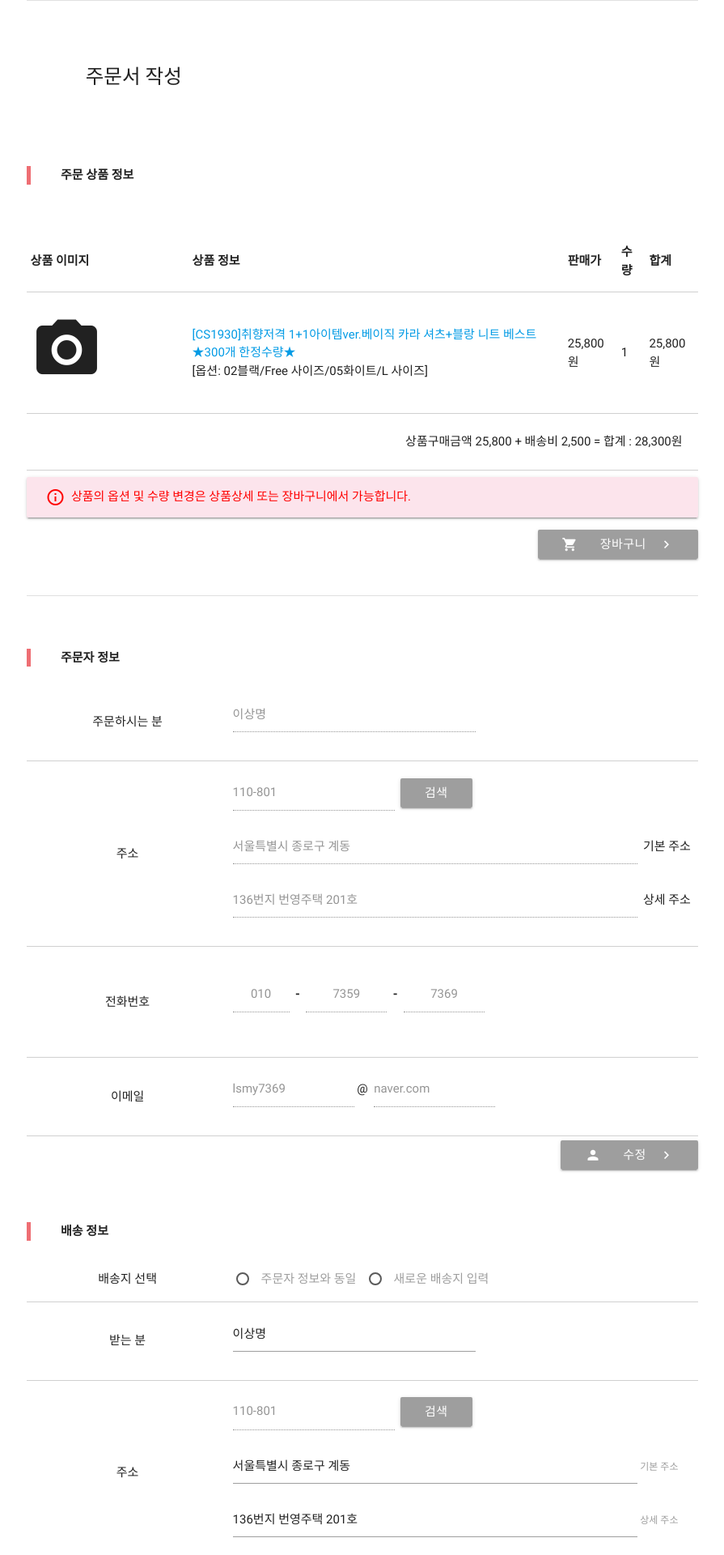
After one commit to KICPYK1704/Spring, a Java web app: page /orderprocess in a window 1280 px wide. The commit adds this page. Shown: the top 1920 px of the page at 81% size, without its empty margins (192-1087 px from the left). Run offline with Spring Boot 4, a stand-in JSP engine, Linux system fonts and the light colour scheme; the project's own start-up code is not run, and a stand-in starts its controllers and pages; some libraries are stand-ins or nearby versions.

Commit message:
171026
smsm

```diff
--- /dev/null
+++ b/team4_FinalProj/src/main/java/com/team4/finalproj/OrderProcessController.java
@@ -0,0 +1,12 @@
+package com.team4.finalproj;
+
+import org.springframework.stereotype.Controller;
+import org.springframework.web.bind.annotation.RequestMapping;
+
+@Controller
+public class OrderProcessController {
+	@RequestMapping("orderprocess")
+	public String orderProcess(){
+		return "orderprocess";
+	}
+}
--- /dev/null
+++ b/team4_FinalProj/src/main/webapp/WEB-INF/views/orderprocess.jsp
@@ -0,0 +1,200 @@
+<%@ page language="java" contentType="text/html; charset=UTF-8"
+    pageEncoding="UTF-8"%>
+<!DOCTYPE html>
+<html>
+<head>
+<meta http-equiv="Content-Type" content="text/html; charset=UTF-8">
+<title>Insert title here</title>
+<script src="https://ajax.googleapis.com/ajax/libs/jquery/3.2.1/jquery.min.js"></script>
+<link rel="stylesheet" href="https://cdnjs.cloudflare.com/ajax/libs/materialize/0.100.2/css/materialize.min.css">
+<script src="https://cdnjs.cloudflare.com/ajax/libs/materialize/0.100.2/js/materialize.min.js"></script>
+<link href="https://fonts.googleapis.com/icon?family=Material+Icons" rel="stylesheet">
+<script type="text/javascript">
+ $(document).ready(function() {
+    $('select').material_select();
+  });
+</script>
+</head>
+<body>
+	<div class="row">
+		<div class="col s8 offset-s2">
+			<!-- include top-->
+			<div class="divider"></div>
+			<br><br><br>
+			<h5>&nbsp;&nbsp;&nbsp;&nbsp;&nbsp;&nbsp;&nbsp;&nbsp;&nbsp;&nbsp;&nbsp;&nbsp;주문서 작성</h5>
+			<br> <br> <br>
+			<blockquote><b>&nbsp;&nbsp;&nbsp;&nbsp;주문 상품 정보</b></blockquote>
+			<p/><br>
+			<table class="bordered">
+				<tr><th>상품 이미지</th><th>상품 정보</th><th>판매가</th><th>수량</th><th>합계</th></tr>
+				<!-- 반복문 -->
+				<tr height="150px">
+					<td width="200px"><i class="large material-icons">camera_alt</i></td>
+					<td><a href="#!">[CS1930]취향저격 1+1아이템ver.베이직 카라 셔츠+블랑 니트 베스트 ★300개 한정수량★</a><br>[옵션: 02블랙/Free 사이즈/05화이트/L 사이즈]</td>
+					<td>25,800원</td>
+					<td>1</td>
+					<td>25,800원</td>
+				</tr>
+				<tr height="70px" style="">
+					<td colspan="5" style="text-align: right;">상품구매금액 25,800 + 배송비 2,500 = 합계 : 28,300원&nbsp;&nbsp;&nbsp;&nbsp;</td>
+				</tr>
+			</table>
+			<div class="card-panel valign-wrapper pink lighten-5" style="width: 100%; height: 50px; color: red"><i class="material-icons" style="color: red">info_outline</i>&nbsp;&nbsp;상품의 옵션 및 수량 변경은 상품상세 또는 장바구니에서 가능합니다.</div>
+			<div style="width: 100%; text-align: right; margin-top: 5px"><button class="waves-effect waves-light btn grey"><i class="material-icons left">shopping_cart</i>&nbsp;&nbsp;&nbsp;장바구니 <i class="material-icons right">chevron_right</i></button></div>
+			<br><br>
+			<div class="divider"></div>
+			<br><br>
+			<blockquote><b>&nbsp;&nbsp;&nbsp;&nbsp;주문자 정보</b></blockquote><p/>
+			<form action="orderprocess" name="frm" method="post">
+			<table class="bordered">
+				<tr>
+					<td style="width: 250px; text-align: center">주문하시는 분</td>
+					<td><input type="text" name="order_name" value="이상명" readonly="readonly" style="width: 300px"></td>
+				</tr>
+				<tr>
+					<td style="height: 200px"><div style="width: 100%; text-align: center">주소</div></td>
+					<td>
+						<input type="text" name="postnumber"value="110-801" readonly="readonly" style="width: 200px">&nbsp;&nbsp;<button class="waves-effect waves-light btn grey">검색</button><br>
+						<input type="text" name="address1" value="서울특별시 종로구 계동" readonly="readonly" style="width: 500px">&nbsp;&nbsp;기본 주소<br>
+						<input type="text" name="address2" value="136번지 번영주택 201호" readonly="readonly" style="width: 500px">&nbsp;&nbsp;상세 주소
+					</td>
+				</tr>
+				<tr>
+					<td style="text-align: center">전화번호</td>
+					<td>
+						<div class="row valign-wrapper" style="height: 100%">
+							<input type="text" name="tel1" value="010" readonly="readonly" style="width: 70px; text-align: center; margin-top: 20px">
+							&nbsp;&nbsp;<b>-</b>&nbsp;&nbsp;
+							<input type="text" name="tel2" value="7359" readonly="readonly" style="width: 100px; text-align: center; margin-top: 20px">
+							&nbsp;&nbsp;<b>-</b>&nbsp;&nbsp;
+							<input type="text" name="tel3" value="7369" readonly="readonly" style="width: 100px; text-align: center; margin-top: 20px">
+						</div>
+					</td>
+				</tr>
+				<tr>
+					<td><div style="width: 100%;text-align: center">이메일</div></td>
+					<td>
+						<input type="text" name="email_id" value="lsmy7369" readonly="readonly" style="width: 150px">&nbsp;@&nbsp;
+						<input type="text" name="email_mail" value="naver.com" readonly="readonly" style="width: 150px">
+					</td>
+				</tr>
+			</table>
+			<div style="width: 100%; text-align: right; margin-top: 5px"><button class="waves-effect waves-light btn grey"><i class="material-icons left">person</i>&nbsp;&nbsp;&nbsp;수정 <i class="material-icons right">chevron_right</i></button></div>
+			<br><br>
+			<blockquote><b>&nbsp;&nbsp;&nbsp;&nbsp;배송 정보</b></blockquote><p/>
+			<table class="bordered">
+				<tr>
+					<td style="text-align: center">배송지 선택</td>
+					<td>
+						<input class="with-gap" type="radio" name="selectaddr" id="selectsameaddr">
+						<label for="selectsameaddr">주문자 정보와 동일</label>&nbsp;&nbsp;
+						<input class="with-gap" type="radio" name="selectaddr" id="selectnewaddr">
+						<label for="selectnewaddr">새로운 배송지 입력</label>
+					</td>
+				</tr>
+				<tr>
+					<td style="width: 250px; text-align: center">받는 분</td>
+					<td><input type="text" name="order_name" value="이상명" style="width: 300px"></td>
+				</tr>
+				<tr>
+					<td style="height: 200px"><div style="width: 100%; text-align: center">주소</div></td>
+					<td>
+						<input type="text" name="postnumber"value="110-801" readonly="readonly" style="width: 200px">&nbsp;&nbsp;<button class="waves-effect waves-light btn grey">검색</button><br>
+						<input type="text" name="address1" value="서울특별시 종로구 계동" style="width: 500px" id="addr1">
+						<label for="addr1">기본 주소</label><br>
+						<input type="text" name="address2" value="136번지 번영주택 201호" style="width: 500px" id="addr2">
+						<label for="addr1">상세 주소</label>
+					</td>
+				</tr>
+				<tr>
+					<td style="text-align: center">전화번호</td>
+					<td>
+						<div class="row valign-wrapper" style="height: 100%">
+							<div class="col s1 input-field center-align"  style="text-align: center; margin-top: 20px">
+								<select name="tel1">
+									<option value="02">02</option>
+									<option value="031">031</option>
+									<option value="010" selected="selected">010</option>
+									<option value="011">011</option>
+								</select>
+								<label>지역번호</label>
+							</div>
+							<div class="col s11">
+								&nbsp;&nbsp;<b>-</b>&nbsp;&nbsp;
+								<input type="text" name="tel2" value="7359" style="width: 100px; text-align: center; margin-top: 20px">
+								&nbsp;&nbsp;<b>-</b>&nbsp;&nbsp;
+								<input type="text" name="tel3" value="7369" style="width: 100px; text-align: center; margin-top: 20px">
+
+							</div>
+						</div>
+					</td>
+				</tr>
+				<tr>
+					<td><div style="text-align: center">이메일</div></td>
+					<td>
+						<div class="row valign-wrapper" style="height: 100%">
+							<div class="col s2 input-field center-align"  style="text-align: center; margin-top: 20px">
+								<select name="emailmethod">
+									<option value="write" onclick="javascript:writeemail();">직접 입력</option>
+									<option value="naver.com" onclick="javascript:writeemail();">네이버</option>
+									<option value="daum.net" onclick="javascript:writeemail();">다음</option>
+									<option value="yahoo.co.kr" onclick="javascript:writeemail();">야후</option>
+								</select>
+								<label>이메일 선택</label>
+							</div>
+							<div class="col s10">
+								&nbsp;&nbsp;&nbsp;&nbsp;
+								<input type="text" name="email_id" value="lsmy7369" style="width: 150px; margin-top: 20px">&nbsp;@&nbsp;
+								<input type="text" name="email_mail" value="naver.com" style="width: 150px; margin-top: 20px">
+							</div>
+						</div>
+					</td>
+				</tr>
+			</table>
+			</form>
+			<br><br>
+			<blockquote><b>&nbsp;&nbsp;&nbsp;&nbsp;결제 예정 금액</b></blockquote><p/>
+			<br>
+			<div class="divider"></div>
+			<br><br>
+			<div style="width: 80%; margin-left: 87.62px">
+				<div class="row valign-wrapper" style="height: 150px">
+					<div class="col s2" style="text-align: center; font-size:x-large;">
+						<b>상품금액</b><p>
+						25,800원
+					</div>
+					<div class="col s1" style="text-align: center">
+						<i class="material-icons" style="font-size: 35px">add_circle</i>
+					</div>
+					<div class="col s2" style="text-align: center; font-size:x-large;">
+						<b>배송비</b><p>
+						2,500원
+					</div>
+					<div class="col s1" style="text-align: center">
+						<i class="material-icons" style="font-size: 35px">remove_circle</i>
+					</div>
+					<div class="col s2" style="text-align: center; font-size:x-large;">
+						<b>할인금액</b><p>
+						0원
+					</div>
+					<div class="col s1" style="text-align: center">
+						<i class="medium material-icons">drag_handle</i>
+					</div>
+					<div class="col s3" style="text-align: center; font-size:x-large;">
+						<b>총 결제 금액</b><p>
+						28,300원
+					</div>
+				</div>
+			</div>
+
+			<div class="divider"></div>
+			<br><br>
+			<div style="text-align: center; margin-right: 30px">
+				<button class="waves-effect waves-light btn grey"><i class="medium material-icons">home</i></button>&nbsp;&nbsp;
+				<button class="waves-effect waves-light btn grey"><i class="medium material-icons">shopping_cart</i></button>&nbsp;&nbsp;
+				<button class="waves-effect waves-light btn light-blue darken-4" style="width: 200px" onclick="javascript:confirm();">결제하기 <i class="material-icons right">send</i></button>
+			</div>
+		</div>
+	</div>
+</body>
+</html>
--- a/team4_FinalProj/src/main/webapp/index.jsp
+++ b/team4_FinalProj/src/main/webapp/index.jsp
@@ -7,7 +7,9 @@
 <title>Insert title here</title>
 </head>
 <body>
-	index.jsp
-	<a href="orderlist">주문내역 보기~</a>
+	index.jsp<br>
+	<a href="orderlist">주문내역 보기~</a><br>
+	<a href="orderprocess">구매하기</a>
+	<a href="ordercomplete">구매완료</a>
 </body>
 </html>
```
Also changed, not shown: team4_FinalProj/src/main/java/com/team4/finalproj/OrderCompleteController.java (added, +12 -0 lines), team4_FinalProj/src/main/webapp/WEB-INF/views/ordercomplete.jsp (added, +108 -0 lines), team4_FinalProj/src/main/webapp/WEB-INF/views/orderlist.jsp (+5 -6 lines), 3 other files.
